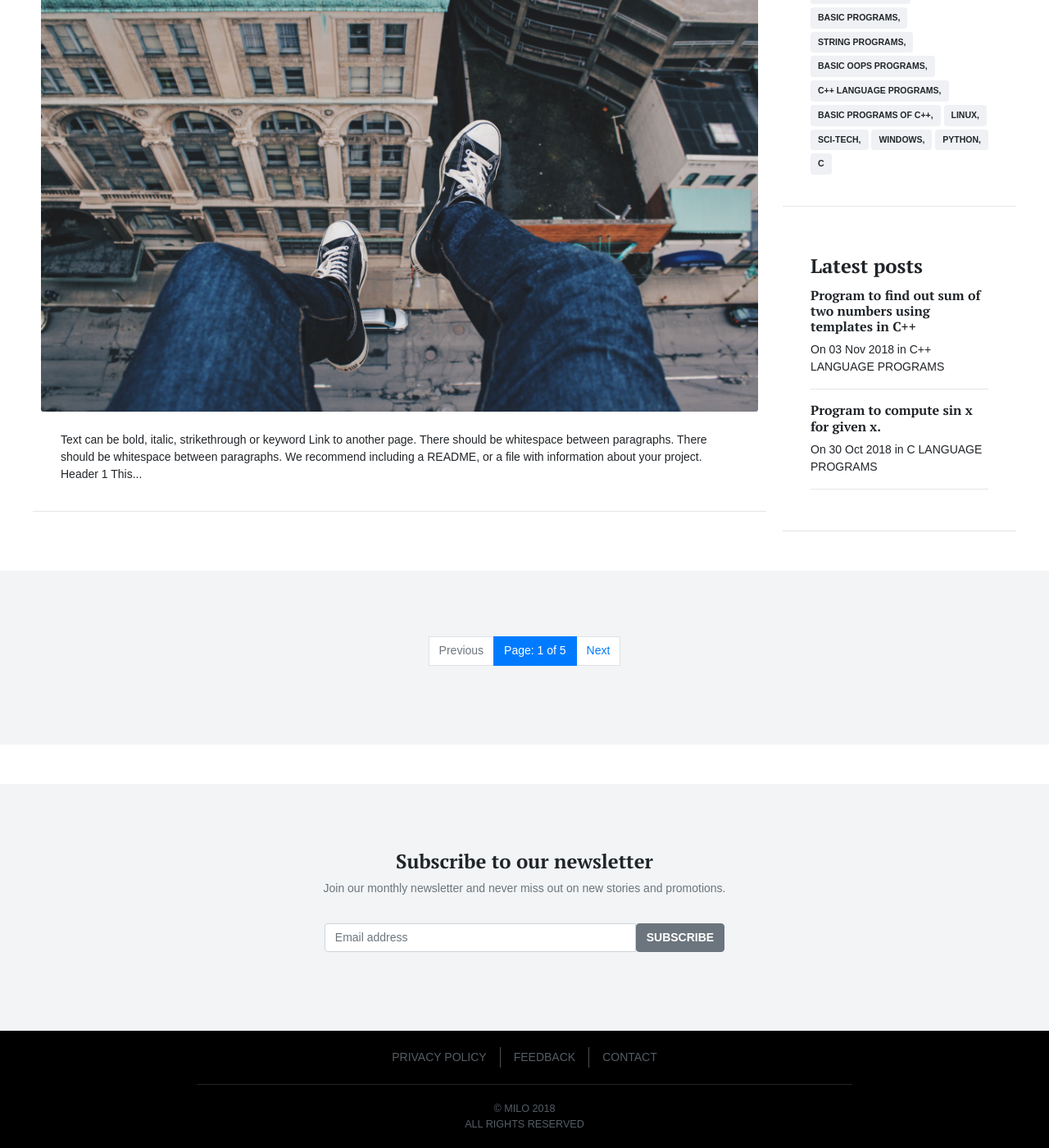
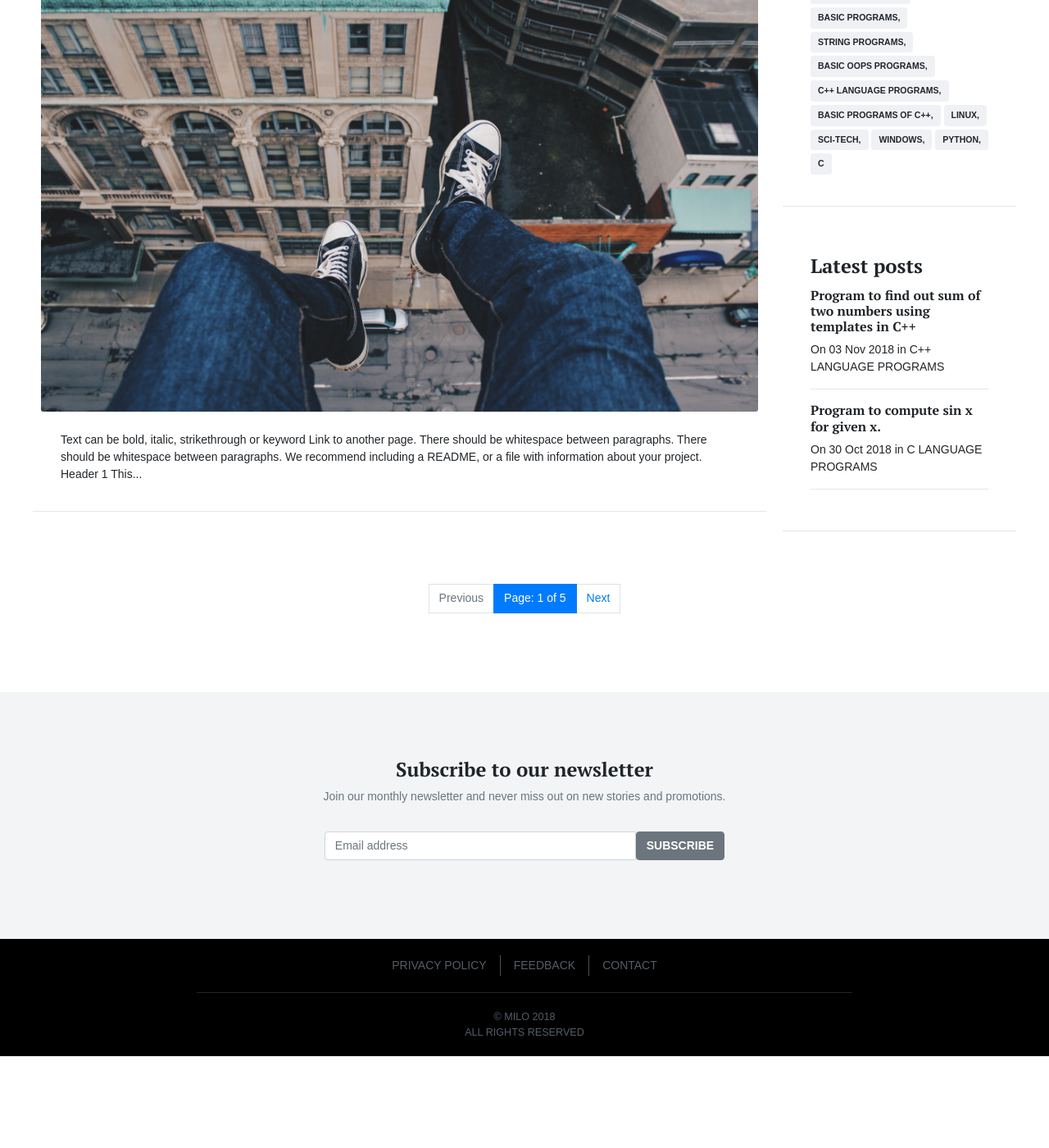
Before and after one commit to sharadcodes/jekyll-theme-milo, a Jekyll site: the page built from index.html, in a window 1280 px wide and 1400 px high, scrolled down 3836 px. Shown: the whole window at 82% size. Built offline with Jekyll 4.4.1, drawn with Linux system fonts in a browser that asks for light colours; some web fonts are replaced; the list of posts is cut into pages by our own code; after the commit the page ends 5124 px from its top, so only the background shows below that.

Commit message:
Update pagination.html

```diff
--- a/_includes/pagination.html
+++ b/_includes/pagination.html
@@ -1,4 +1,4 @@
-<nav aria-label="..." class="site-newsletter">
+<nav aria-label="..." class="pg-center">
   <ul class="pagination justify-content-center">
 
 {% if paginator.previous_page %}
@@ -22,6 +22,15 @@
 <li class="page-item disabled">
       <a class="page-link" href="#" tabindex="-1">Next</a>
 </li>
-{% endif %}
-  </ul>
+		{% endif %}
+	</ul>
 </nav>
+
+<style>
+.pg-center{
+background:#ffffff;
+padding-top:2rem;
+padding-bottom:2rem;
+margin-top:2rem;
+}
+</style>
```
